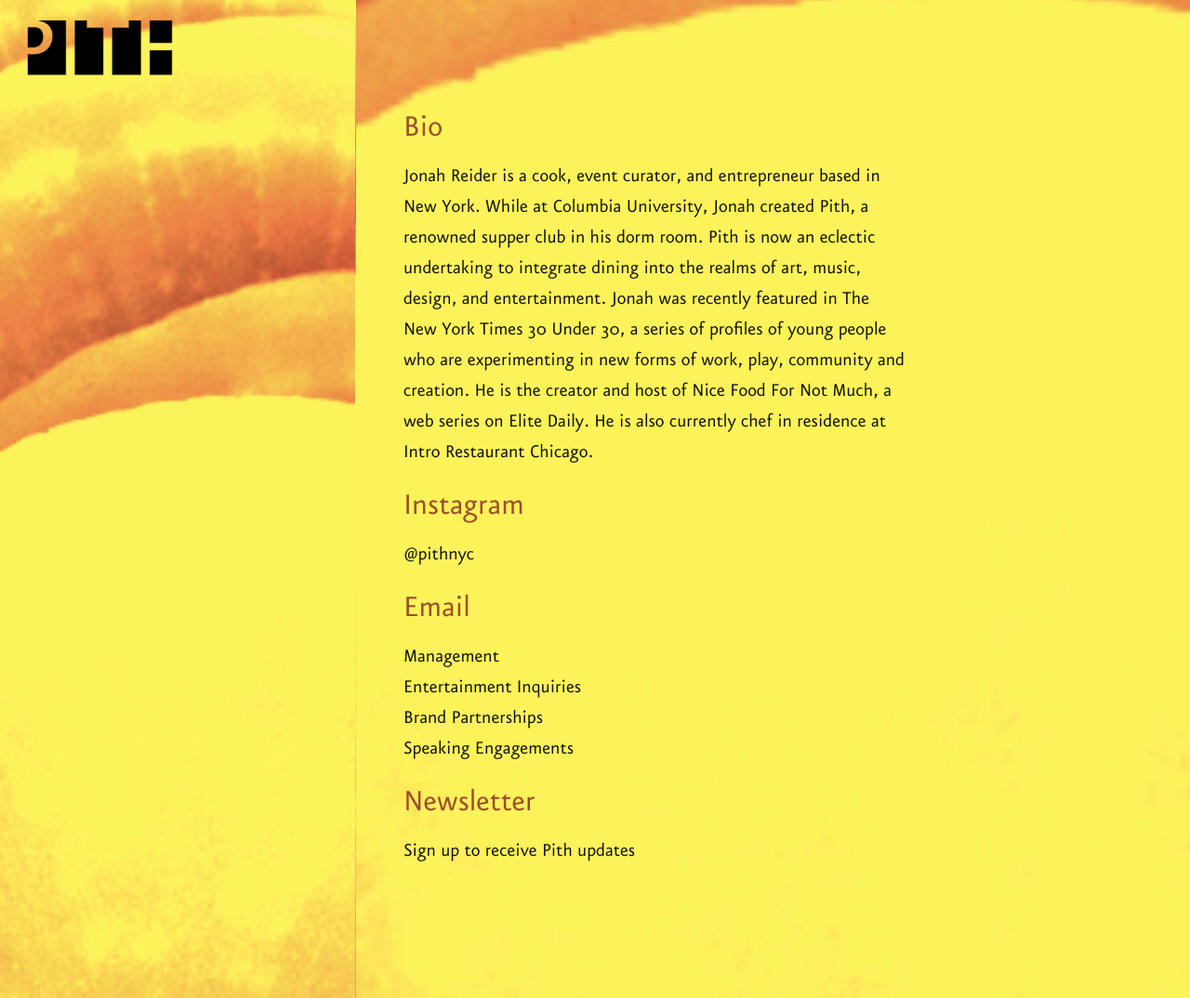
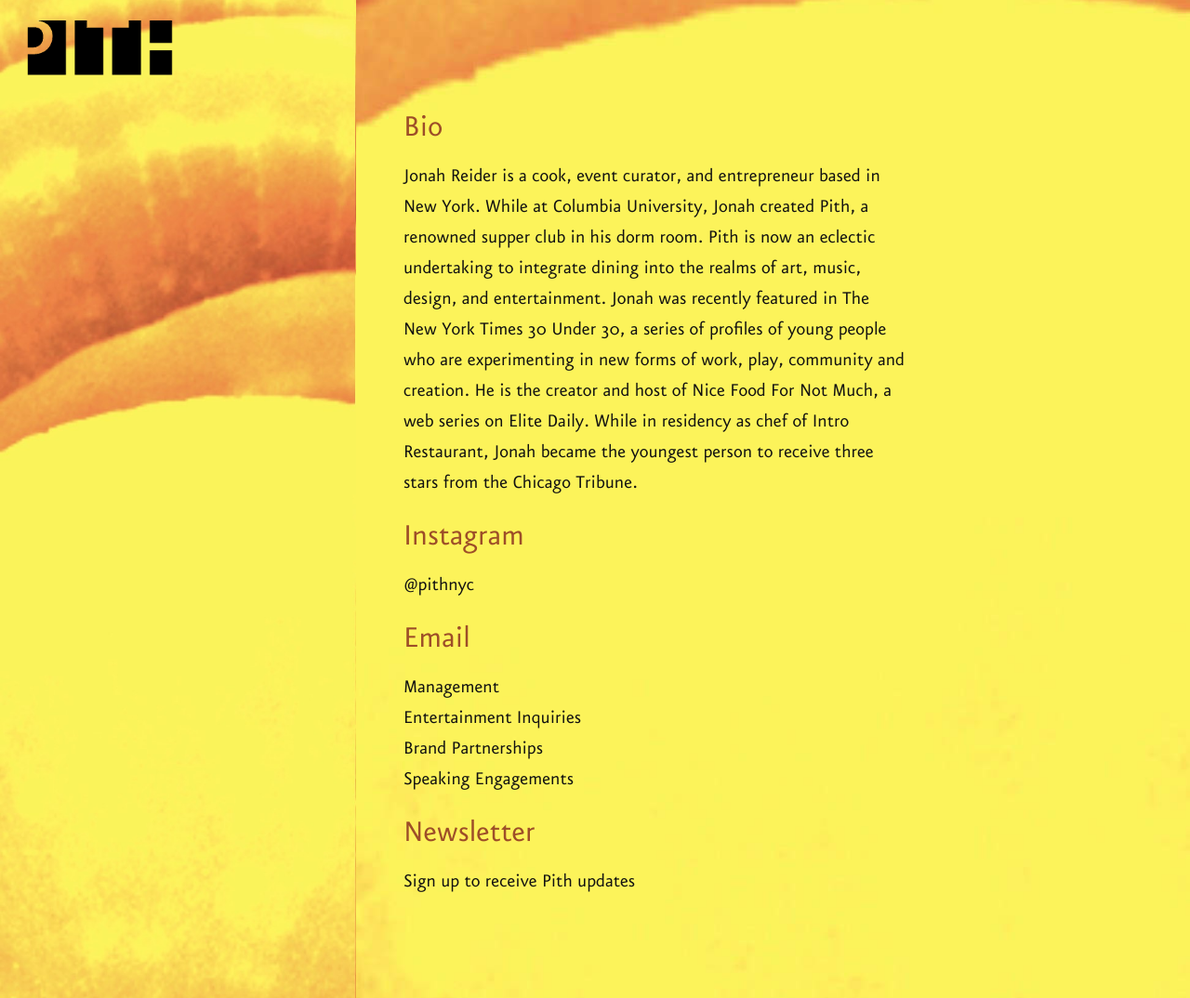
Before and after one commit to zoe-pith/pith-site, a Jekyll site: the page built from contact.md, in a window 1280 px wide. Shown: the whole page at 93% size. Built offline with Jekyll 4.4.1, drawn with Linux system fonts in a browser that asks for light colours.

Commit message:
Update contact.md

```diff
--- a/contact.md
+++ b/contact.md
@@ -8,8 +8,7 @@
 
 ## Bio
 
-Jonah Reider is a cook, event curator, and entrepreneur based in New York. While at Columbia University, Jonah created Pith, a renowned supper club in his dorm room. Pith is now an eclectic undertaking to integrate dining into the realms of art, music, design, and entertainment. Jonah was recently featured in The New York Times 30 Under 30, a series of profiles of young people who are experimenting in new forms of work, play, community and creation. He is the creator and host of Nice Food For Not Much, a web series on Elite Daily. He is also currently chef in residence at Intro Restaurant Chicago.
-
+Jonah Reider is a cook, event curator, and entrepreneur based in New York. While at Columbia University, Jonah created Pith, a renowned supper club in his dorm room. Pith is now an eclectic undertaking to integrate dining into the realms of art, music, design, and entertainment. Jonah was recently featured in The New York Times 30 Under 30, a series of profiles of young people who are experimenting in new forms of work, play, community and creation. He is the creator and host of Nice Food For Not Much, a web series on Elite Daily. While in residency as chef of Intro Restaurant, Jonah became the youngest person to receive three stars from the Chicago Tribune.
 
 ## Instagram
 [@pithnyc](http://www.instagram.com/pithnyc)
```
